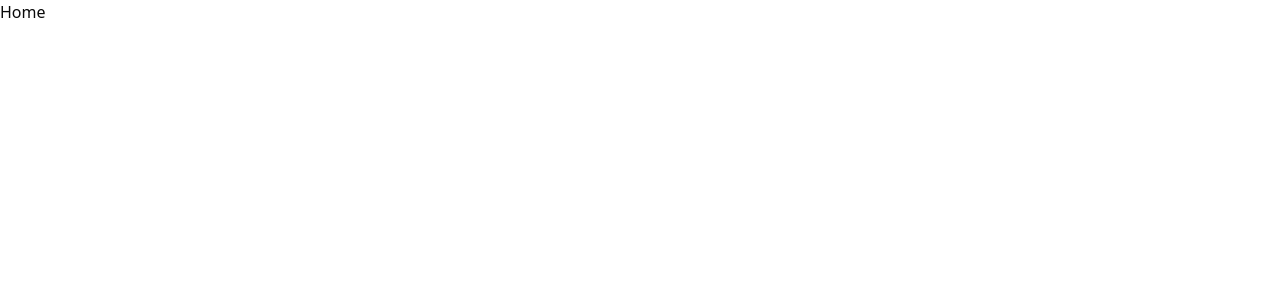
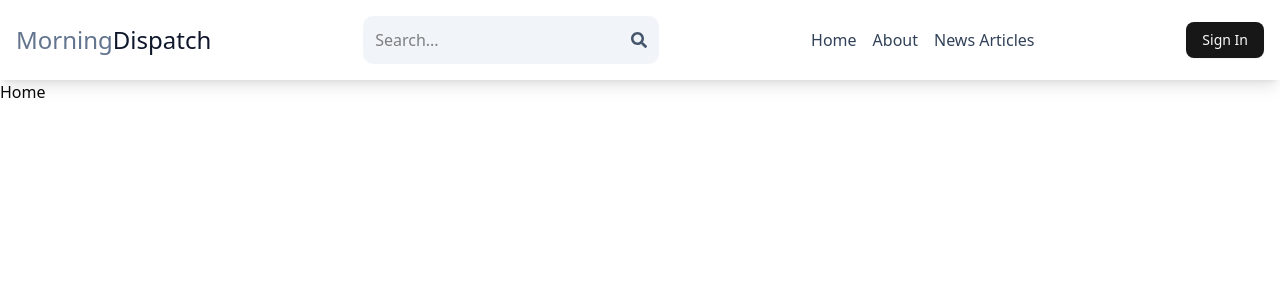
Before and after one commit to vehumbe/News-Article-Application, a React (Vite) app in the folder frontend/: page / in a window 1280 px wide. Shown: the top 300 px of the page. Built offline with nearby package versions, Linux system fonts and the light colour scheme.

Commit message:
add navbar component

```diff
--- a/frontend/package.json
+++ b/frontend/package.json
@@ -18,6 +18,7 @@
     "lucide-react": "^0.542.0",
     "react": "^19.1.1",
     "react-dom": "^19.1.1",
+    "react-icons": "^5.5.0",
     "react-router-dom": "^7.8.2",
     "tailwind-merge": "^3.3.1",
     "tailwindcss": "^4.1.12"
--- a/frontend/src/App.jsx
+++ b/frontend/src/App.jsx
@@ -6,10 +6,12 @@
 import About from "./pages/About";
 import Dashboard from "./pages/Dashboard";
 import NewsArticles from "./pages/NewsArticles";
+import Header from "./components/shared/Header";
 
 const App = () => {
   return (
     <BrowserRouter>
+      <Header />
       <Routes>
         <Route path="/sign-in" element={<SignInForm />} />
         <Route path="/sign-up" element={<SignUpForm />} />
--- /dev/null
+++ b/frontend/src/components/shared/Header.jsx
@@ -0,0 +1,56 @@
+import React from "react";
+import { Link } from "react-router-dom";
+import { FaSearch } from "react-icons/fa";
+import { Button } from "../ui/button";
+
+const Header = () => {
+  return (
+    <header className="shadow-lg sticky">
+      <div className="flex justify-between items-center max-w-6xl lg:max-w-7xl mx-auto p-4">
+        <Link to={"/"}>
+          <h1 className="fond-bold text-xl sm:text-2xl flex flex-wrap">
+            <span className="text-slate-500">Morning</span>
+            <span className="text-slate-900">Dispatch</span>
+          </h1>
+        </Link>
+
+        <form className="p-3 bg-slate-100 rounded-lg flex items-center">
+          <input
+            type="text"
+            placeholder="Search..."
+            className="focus:outline-none bg-transparent w-24 sm:w-64"
+          />
+
+          <button>
+            <FaSearch className="text-slate-600" />
+          </button>
+        </form>
+        <ul className="flex gap-4">
+          <Link to={"/"}>
+            <li className="hidden lg:inline text-slate-700 hover:underline">
+              Home
+            </li>
+          </Link>
+
+          <Link to={"/about"}>
+            <li className="hidden lg:inline text-slate-700 hover:underline">
+              About
+            </li>
+          </Link>
+
+          <Link to={"/news"}>
+            <li className="hidden lg:inline text-slate-700 hover:underline">
+              News Articles
+            </li>
+          </Link>
+        </ul>
+
+        <Link to={"/sign-in"}>
+          <Button>Sign In</Button>
+        </Link>
+      </div>
+    </header>
+  );
+};
+
+export default Header;
```
Also changed, not shown: 1 other file (tests, documents, lock files or other folders).
